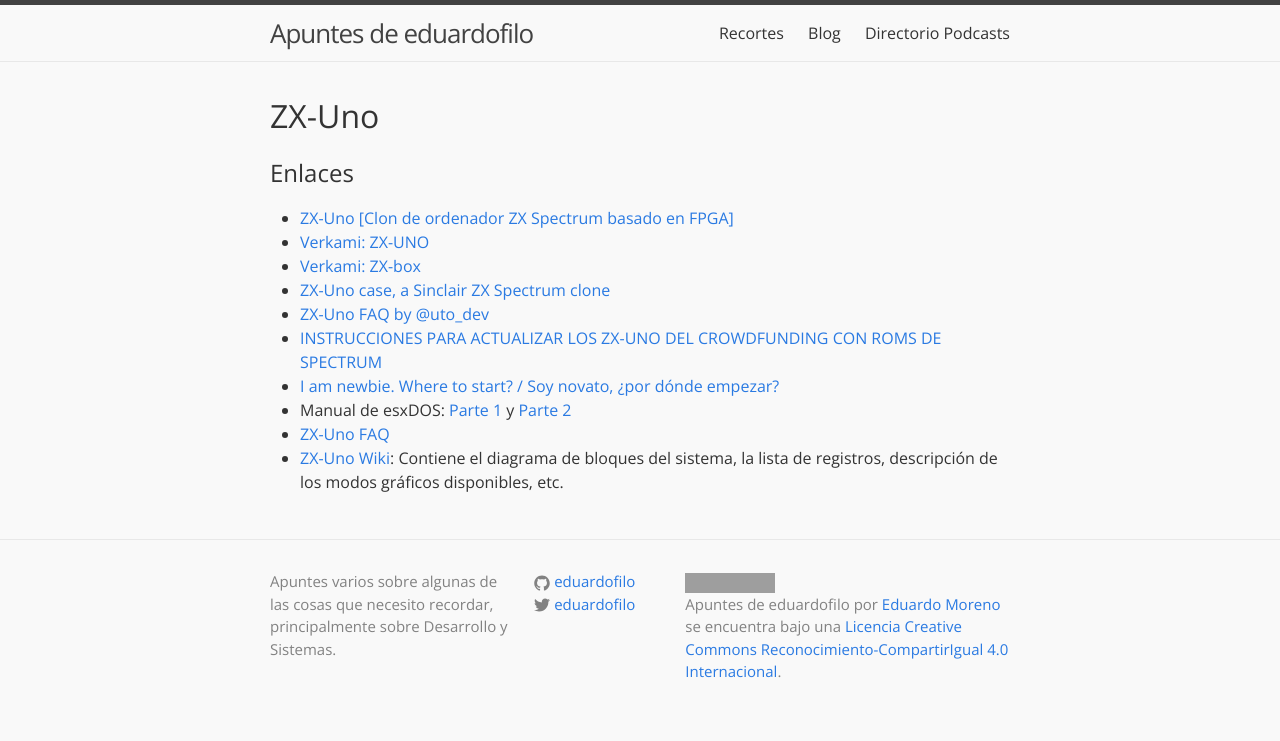
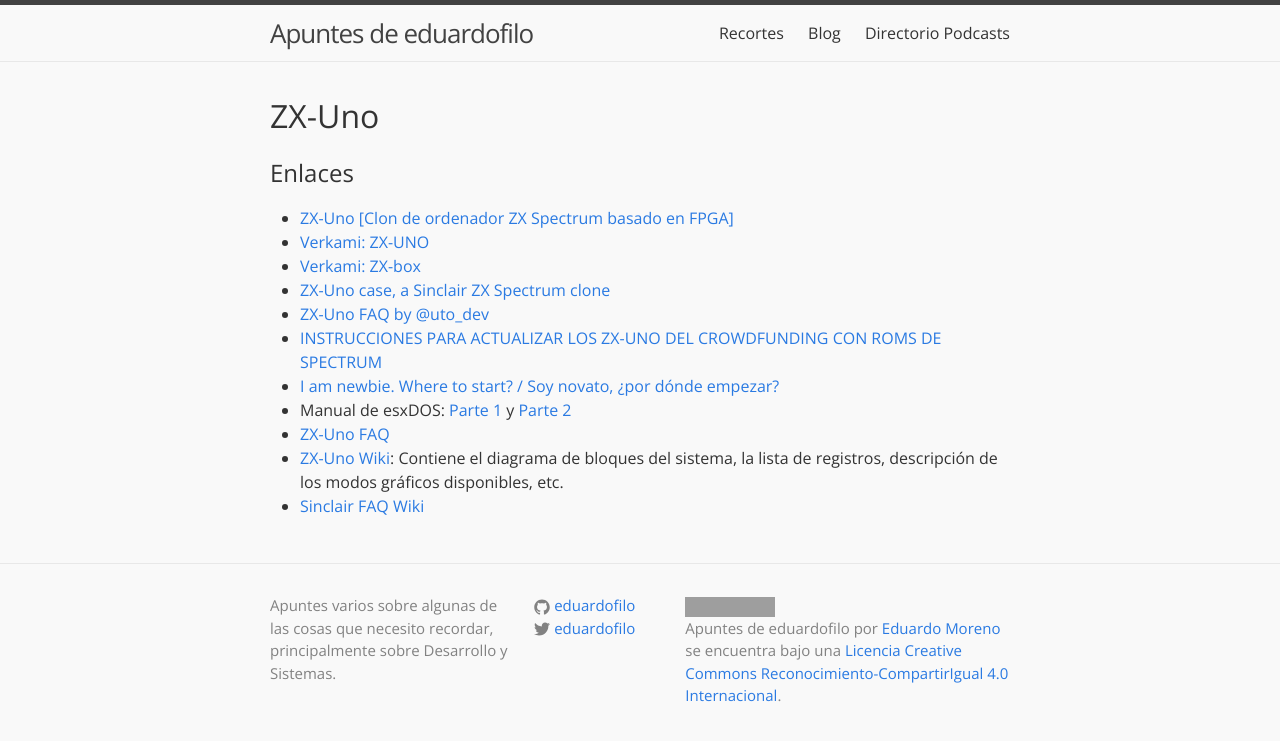
Before and after one commit to eduardofilo/eduardofilo.jekyll, a Jekyll site: the page built from sistemas/zx-uno.md, in a window 1280 px wide. Shown: the top 741 px of the page. Built offline with Jekyll 4.4.1, drawn with Linux system fonts in a browser that asks for light colours; our own code applies the rules of GitHub Pages for plain Markdown files; grey boxes are pictures that could not be loaded.

Commit message:
Enlace a Sinclair FAQ Wiki.

```diff
--- a/sistemas/zx-uno.md
+++ b/sistemas/zx-uno.md
@@ -17,3 +17,4 @@
 * Manual de esxDOS: [Parte 1](http://www.vintagenarios.com/manual-esxdos-parte-t1120.html) y [Parte 2](http://www.vintagenarios.com/manual-esxdos-parte-t1122.html)
 * [ZX-Uno FAQ](http://www.ngpaws.com/zxunofaq.html)
 * [ZX-Uno Wiki](http://www.zxuno.com/wiki/index.php/ZX_Spectrum): Contiene el diagrama de bloques del sistema, la lista de registros, descripción de los modos gráficos disponibles, etc.
+* [Sinclair FAQ Wiki](http://faqwiki.zxnet.co.uk/wiki/Main_Page)
```
